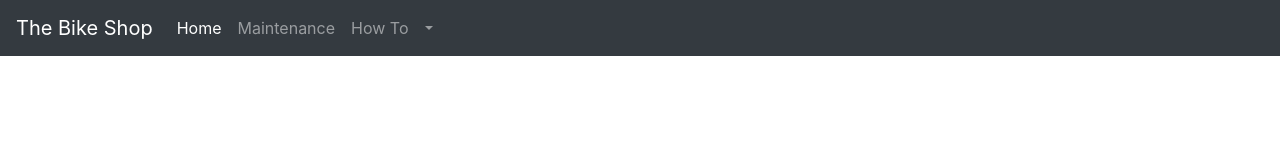
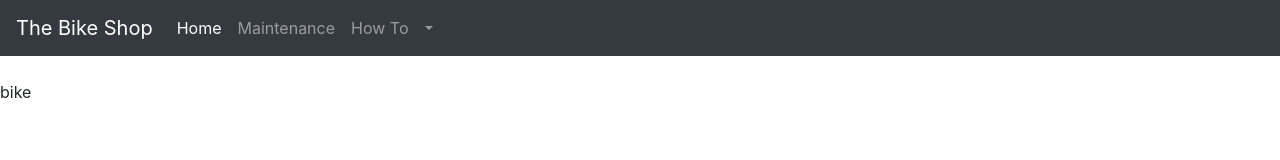
Before and after one commit to wyncode/c39_bike_shop, a React (Create React App) app in the folder client/: page / in a window 1280 px wide. Shown: the top 160 px of the page. Built offline with nearby package versions, Linux system fonts and the light colour scheme; the HTML template or start-up script is replaced by a standard one.

Commit message:
working on HeroImage

```diff
--- a/client/src/components/HeroImage.js
+++ b/client/src/components/HeroImage.js
@@ -1,13 +1,14 @@
 import React from 'react';
+// import { Link } from 'react-router-dom';
+import 'bootstrap/dist/css/bootstrap.min.css';
 
 export default function HeroImage() {
   return (
     <div>
-      <h1>Heropage</h1>
+      <img></img>
+      <div>
+        <p>bike</p>
+      </div>
     </div>
-
-    // <div>
-    //   <h1>This is the Hero Image</h1>
-    // </div>
   );
 }
--- a/client/src/components/navigation.js
+++ b/client/src/components/navigation.js
@@ -1,5 +1,5 @@
 import React from 'react';
-import { Link } from 'react-router-dom';
+// import { Link } from 'react-router-dom';
 import 'bootstrap/dist/css/bootstrap.min.css';
 
 const navigation = () => {
--- a/client/src/pages/Home.js
+++ b/client/src/pages/Home.js
@@ -1,16 +1,16 @@
 import React from 'react';
 import HeroImage from '../components/HeroImage';
-import HowItWorks from '../components/HowItWorks';
-import InfoCards from '../components/InfoCards';
-import FeaturedShops from '../components/FeaturedShops';
-import AboutUs from '../components/AboutUs';
+// import HowItWorks from '../components/HowItWorks';
+// import InfoCards from '../components/InfoCards';
+// import FeaturedShops from '../components/FeaturedShops';
+// import AboutUs from '../components/AboutUs';
 import Navigation from '../components/navigation';
 
 const Home = () => {
   return (
     <div>
-      {/* <HeroImage /> */}
       <Navigation />
+      <HeroImage />
       {/* <HowItWorks />
       <InfoCards />
       <FeaturedShops />
```
